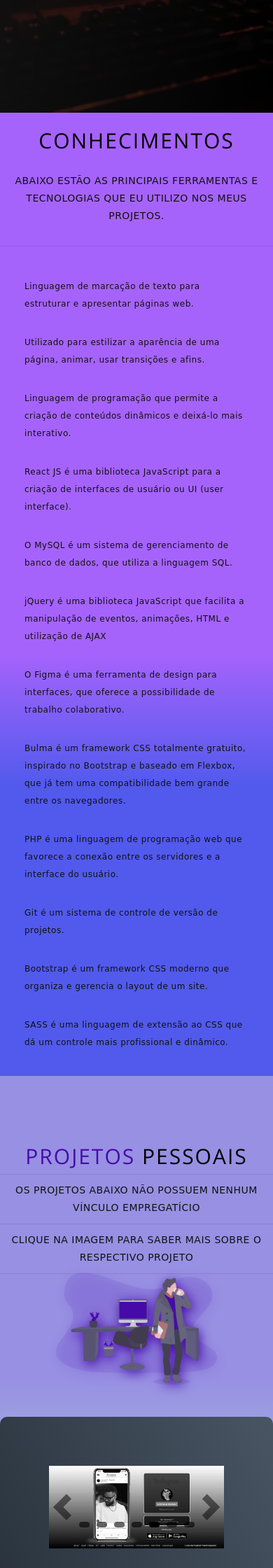
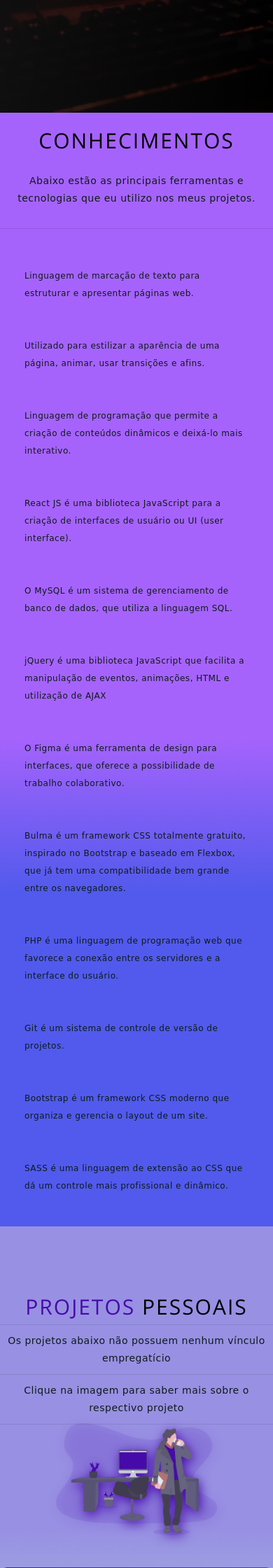
Before and after one commit to SilasRodrigues19/Portfolio-old, a PHP site: page / in a window 390 px wide. Shown: the part 683-2923 px from the top of the page at 70% size. Run offline with PHP 8.4, Linux system fonts and the light colour scheme; some libraries are stand-ins or nearby versions.

Commit message:
🖌 Styles Update
- Indent readjustment;
- Media query update

```diff
--- a/assets/css/404.css
+++ b/assets/css/404.css
@@ -4,7 +4,7 @@
    padding: 0;
    margin: 0;
    box-sizing: border-box;
-	font-family: 'Open Sans', sans-serif;
+   font-family: 'Open Sant', sans-serif;
 }
 
 body {
@@ -118,5 +118,4 @@ img {
 		background-color: #111111;
 		color: #fff;
 	}
-
 }
--- a/assets/css/certificates.css
+++ b/assets/css/certificates.css
@@ -34,9 +34,9 @@
   	margin: 15px;
 	max-width: 200px;
   	max-height: 150px;
+  	transition: all .5s !important;;
 }
 
 .certificate img:hover {
-	filter: grayscale(1);
-	transform: scale(1.1) !important;
+  transform: scale(1.0) rotate(3deg) !important;
 }
--- a/assets/css/footer.css
+++ b/assets/css/footer.css
@@ -28,7 +28,7 @@ footer .footer {
 	margin: 20px 0px 20px 20px;
 }
 
-.contact-icon #smothScroll {
+.contact-icon #smoothScroll {
 	position: fixed;
 	background-color: transparent;
 	border: solid 1px;
@@ -42,7 +42,7 @@ footer .footer {
 	line-height: 10px;
 }
 
-.contact-icon #smothScroll:hover {
+.contact-icon #smoothScroll:hover {
 	background-color: var(--portfolio-hover);
 }
 
--- a/assets/css/form.css
+++ b/assets/css/form.css
@@ -71,14 +71,12 @@ textarea.error:active {
 }
 
 textarea {
-  height: 15em !important;
+    min-height: 15em;
     resize: none;
 }
 
 textarea[name='mensagem']::-webkit-scrollbar {
-    width: 10px;
-    height: 20px;
-    cursor: pointer;
+    width: 0;
 }
 
 /* Remove default bg from browser */
--- a/assets/css/home.css
+++ b/assets/css/home.css
@@ -38,7 +38,7 @@
 }
 
 .infoAnimation {
-	animation: moveInfo 3s cubic-bezier(0.175, 0.885, 0.32, 1.275);
+	animation: moveInfo 3s cubic-bezier(0.175, 0.885, 0.32, 1);
 	color: #cacaca;
 }
 
--- a/assets/css/icons.css
+++ b/assets/css/icons.css
@@ -44,6 +44,10 @@
 	transform: translateY(-50%);
 }
 
+.social ul {
+	opacity: 0;
+}
+
 .social ul li {
 	margin: 15px 0;
 }
@@ -69,8 +73,8 @@
 	height: 50px;
 	color: #FFF;
 	border-radius: 10px;
-  background: rgba(1, 1, 1, .1);
-  font-size: 15px;
+	background: rgba(1, 1, 1, .1);
+	font-size: 15px;
 	z-index: -1;
 	opacity: 0;
 	backface-visibility: hidden;
@@ -84,6 +88,6 @@
 }
 /* End Social Links */
 
-.knowledge-icons, .programmer, #home .cta, #smothScroll{
+.knowledge-icons, .programmer, #home .cta, #smoothScroll{
 	filter: drop-shadow(2px 4px 8px #470BA9);
 }
--- a/assets/css/mediaquery.css
+++ b/assets/css/mediaquery.css
@@ -1,3 +1,33 @@
+@media only screen and (min-width: 980px) {
+
+	.knowledge-header p {
+		font-size: 1.1rem;
+		margin: 0;
+	}
+	.knowledge-icons {
+		margin-right: 10px;
+	}
+}
+
+@media only screen and (max-width: 960px) {
+
+	.knowledges {
+		font-family: 'Open Sans', sans-serif;
+		display: flex;
+		justify-content: space-between;
+		flex-direction: column;
+	}
+
+	.knowledge {
+		margin: 10px 0;
+	}
+
+	.knowledge-header img {
+		transform: scale(.7) !important;
+    	margin: 0 35px 0 55px !important;
+	}
+}
+
 @media only screen and (max-width: 768px) {
 	html {
 		font-family: 'Open Sans', sans-serif;
@@ -5,6 +35,10 @@
 
 	.cta {
 		font-size: 1.5rem;
+	}
+
+	.section-title p, #services .section-title p {
+		text-transform: initial;
 	}
 
 	h1.section-title, #services .section-title {
@@ -26,18 +60,7 @@
 		font-size: 2rem;
 	}
 
-	.knowledges {
-		font-family: 'Open Sans', sans-serif;
-		display: flex;
-		justify-content: space-between;
-		align-items: center;
-		flex-direction: column;
-	}
 
-	.knowledge-header img {
-		transform: scale(.7) !important;
-    margin: 0 35px 0 55px !important;
-	}
 
 	/* End Home section */
 
@@ -95,7 +118,7 @@
 
 	#header .nav-list ul a::before {
 		position: absolute;
-    left: 80px;
+    	left: 80px;
 	}
 
 	#header .nav-list ul a:hover::before {
@@ -175,12 +198,12 @@
 		word-break: break-all;
 		letter-spacing: .4rem;
 	}
-	.contact-icon #smothScroll {
-    display: none;
+	.contact-icon #smoothScroll {
+    	display: none;
 	}
 	.programmer {
 		width: 230px;
-    height: 160px;
+    	height: 160px;
 	}
 }
 
--- a/assets/css/projects.css
+++ b/assets/css/projects.css
@@ -67,11 +67,18 @@
 #projects .carousel-item img {
 	flex-basis: 50%;
 	height: 100%;
-	filter: grayscale(1);
 }
 
-.carousel-item img:hover {
-	filter: grayscale(0) !important;
-	transform: scale(.94);
+.hover-rotate {
+  overflow: hidden;
+}
+
+.hover-rotate img {
+  transition: all 0.3s;
+  box-sizing: border-box;
+}
+
+.hover-rotate:hover img {
+  transform: scale(.9) rotate(2deg);
 }
 /* End Projects Section */
--- a/assets/css/services.css
+++ b/assets/css/services.css
@@ -38,6 +38,7 @@
 }
 
 #services .section-title p {
+    color: #0d1b1b;
     margin-bottom: 30px;
 }
 
@@ -123,7 +124,6 @@
 .knowledge-header p {
     font-size: 1.2rem;
     font-family: Bradley Hand, cursive, 'Open Sans', sans-serif;
-	color: #111;
     margin: 10px;
 }
 
--- a/assets/css/style.css
+++ b/assets/css/style.css
@@ -13,12 +13,12 @@
 	--scrollbar: #111;
 }
 
-::-webkit-scrollbar, textarea[name='mensagem']::-webkit-scrollbar {
+::-webkit-scrollbar {
     width: 15px;
     height: 15px;
 }
 
-::-webkit-scrollbar-thumb, textarea[name='mensagem']::-webkit-scrollbar-thumb {
+::-webkit-scrollbar-thumb{
     background: -webkit-gradient(linear,left top,left bottom,from(var(--scrollbar)),to(#000));
     background: -moz-gradient(linear,left top,left bottom,from(var(--scrollbar)),to(#000));
     background: linear-gradient(360deg,var(--scrollbar),#000);
@@ -26,13 +26,13 @@
     box-shadow: inset 1px 1px 1px hsla(0,0%,100%,.25), inset -2px -2px 2px rgba(0,0,0,.25);
 }
 
-::-webkit-scrollbar-thumb:hover, textarea[name='mensagem']::-webkit-scrollbar-thumb:hover {
+::-webkit-scrollbar-thumb:hover {
     background: -webkit-gradient(linear,left top,left bottom,from(#000),to(var(--scrollbar)));
     background: -moz-gradient(linear,left top,left bottom,from(#000),to(var(--scrollbar)));
     background: linear-gradient(360deg,#000,var(--scrollbar));
 }
 
-::-webkit-scrollbar-track, textarea[name='mensagem']::-webkit-scrollbar-track {
+::-webkit-scrollbar-track {
    background: linear-gradient(90deg,#201c29,#201c29 1px,#100e17 0,#100e17);
 }
 
@@ -49,7 +49,7 @@ html {
 
 p {
 	font-family: Bradley Hand, cursive, 'Open Sans', sans-serif;
-	color: #111;
+	color: #0d1b1b;
 	font-size: 1.4rem;
 	margin-top: 5px;
 	line-height: 2.5rem;
```
Also changed, not shown: assets/css/carousel.css (indentation only), assets/css/loader.css (indentation only). Lines whose indentation alone changed are shown as unchanged.
